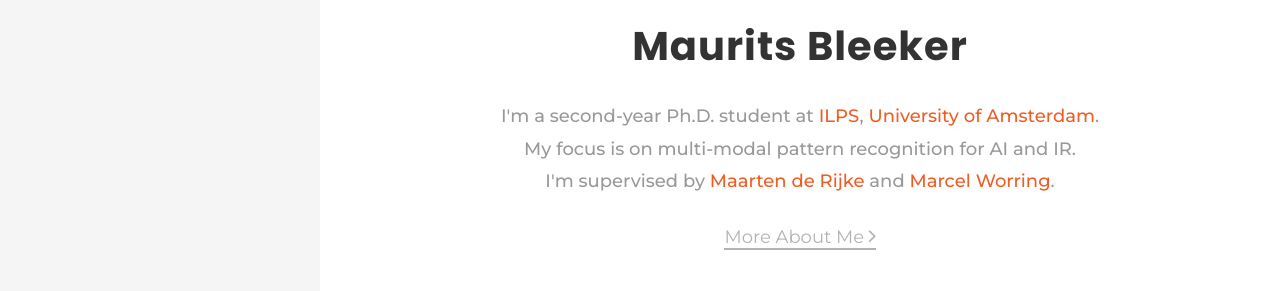
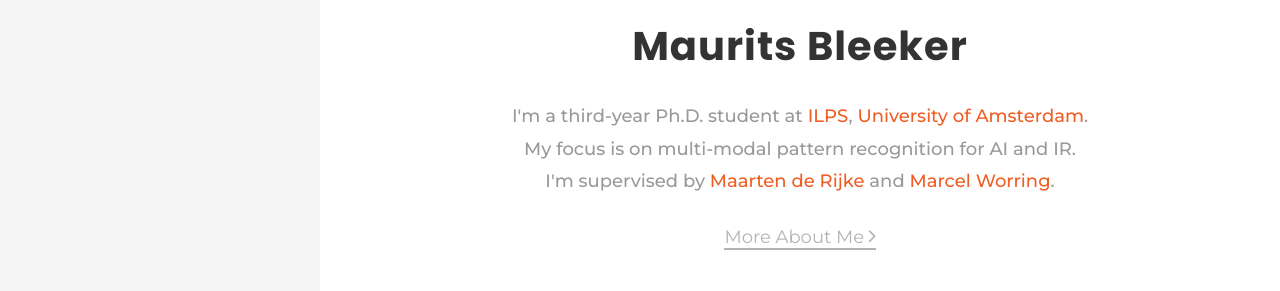
Before and after one commit to MauritsBleeker/mauritsbleeker.github.io, a Jekyll site: the page built from index.md, in a window 1280 px wide. Shown: the part 441-732 px from the top of the page. Built offline with Jekyll 4.4.1, drawn with Linux system fonts in a browser that asks for light colours; some web fonts are replaced.

Commit message:
new year

```diff
--- a/_layouts/about.html
+++ b/_layouts/about.html
@@ -15,7 +15,7 @@
                     <div class="desc">
                         <h2 class="subheading">Hello I'm</h2>
                         <h1 class="mb-4">Maurits Bleeker</h1>
-                        <p class="mb-4">I'm a second-year Ph.D. student at <a href="https://ilps.science.uva.nl">ILPS</a>, <a href="https://www.uva.nl">University of Amsterdam</a>. I'm working on multi-modal pattern recognition for AI and IR. I'm supervised by <a href="https://staff.fnwi.uva.nl/m.derijke/">Maarten de Rijke</a> and <a href="https://staff.fnwi.uva.nl/m.worring/">Marcel Worring<a></a>.</p>
+                        <p class="mb-4">I'm a third-year Ph.D. student at <a href="https://ilps.science.uva.nl">ILPS</a>, <a href="https://www.uva.nl">University of Amsterdam</a>. I'm working on multi-modal pattern recognition for AI and IR. I'm supervised by <a href="https://staff.fnwi.uva.nl/m.derijke/">Maarten de Rijke</a> and <a href="https://staff.fnwi.uva.nl/m.worring/">Marcel Worring<a></a>.</p>
                         <p>I obtained my MSc in <a href="https://www.uva.nl/en/programmes/masters/artificial-intelligence/artificial-intelligence.html"> Artificial Intelligence </a>, 8.2 GPA, from the University of Amsterdam in July 2018. With a focus on machine learning, deep learning, computer vision and information retrieval.
                             In July 2015 I obtained a BSc in <a href="https://bachelors.vu.nl/nl/opleidingen/artificial-intelligence/index.aspx"> Artificial Intelligence</a>, with distinction and a 8.3 GPA, from the Vrije Universiteit Amsterdam.</p>
                         <p> As a student I worked part-time as a (web) developer at <a href="https://code-orange.nl">Code Orange</a>/<a href="https://nub.is">Nubis Digital Agency</a>. Besides that, I interned at <a href="https://www.mediadistillery.com">Media Distillery</a> in 2017/2018 </p>
--- a/_layouts/home.html
+++ b/_layouts/home.html
@@ -13,7 +13,7 @@
                     <div class="desc">
                         <h2 class="subheading">Hello I'm</h2>
                         <h1 class="mb-4">Maurits Bleeker</h1>
-                        <p class="mb-4">I'm a second-year Ph.D. student at <a href="https://ilps.science.uva.nl">ILPS</a>, <a href="https://www.uva.nl">University of Amsterdam</a>. </br> My focus is on multi-modal pattern recognition for AI and IR. </br>I'm supervised by <a href="https://staff.fnwi.uva.nl/m.derijke/">Maarten de Rijke</a> and <a href="https://staff.fnwi.uva.nl/m.worring/">Marcel Worring</a>.</p>
+                        <p class="mb-4">I'm a third-year Ph.D. student at <a href="https://ilps.science.uva.nl">ILPS</a>, <a href="https://www.uva.nl">University of Amsterdam</a>. </br> My focus is on multi-modal pattern recognition for AI and IR. </br>I'm supervised by <a href="https://staff.fnwi.uva.nl/m.derijke/">Maarten de Rijke</a> and <a href="https://staff.fnwi.uva.nl/m.worring/">Marcel Worring</a>.</p>
                         <p><a href="about.html" class="btn-custom">More About Me <span class="ion-ios-arrow-forward"></span></a></p>
                     </div>
                 </div>
```
